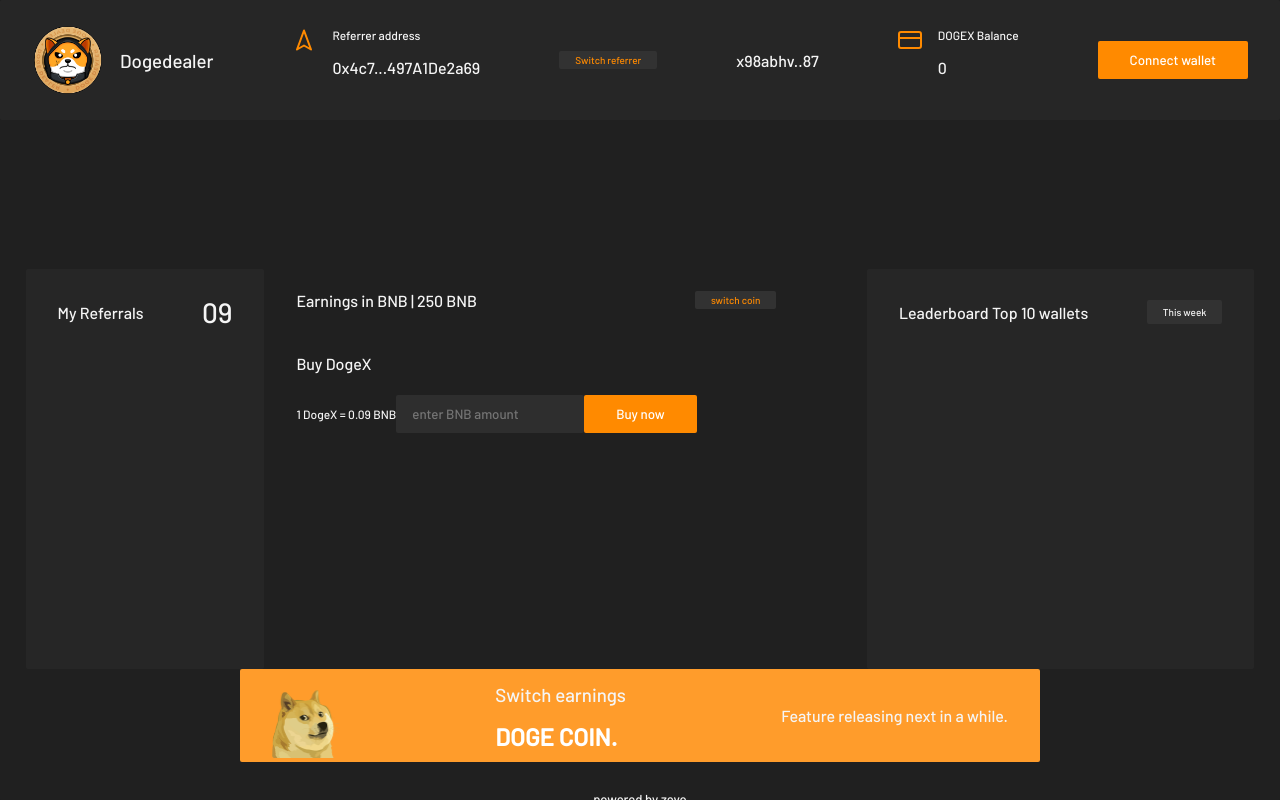
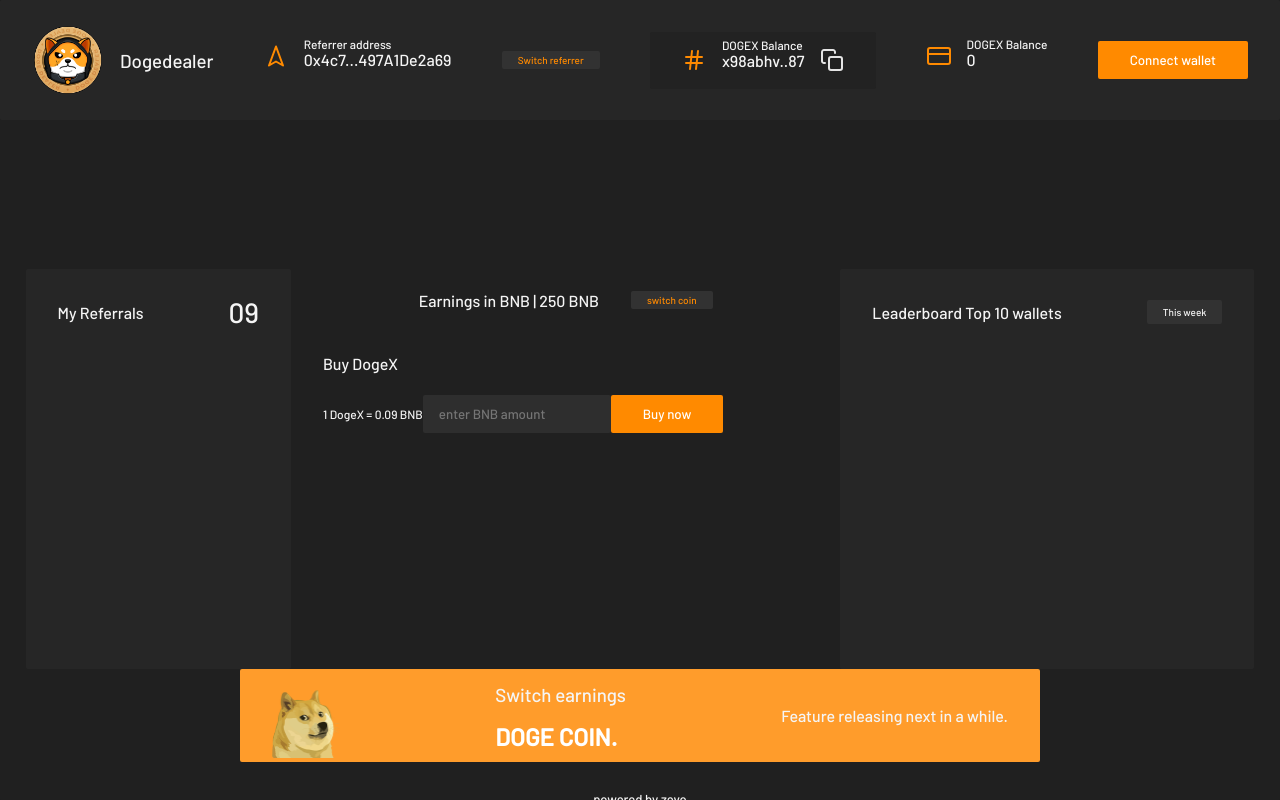
Before and after one commit to zevocorporation/doge-dealer, a Next.js app: page / in a window 1280 px wide. Built offline with nearby package versions, Linux system fonts and the light colour scheme.

Commit message:
feat: implement header

```diff
--- a/pages/index.js
+++ b/pages/index.js
@@ -6,7 +6,7 @@ import styles from '../styles/Home.module.css'
 
 //import patterns
 
-import {Header,Prompt,Card,Form,Footer} from '../patterns'
+import {Header,Prompt,Card,Form,Block, Footer} from '../patterns'
 
 
 //import data
@@ -64,7 +64,7 @@ export default function Home() {
     </Head>
 
     const renderMyEarningsBlock =
-  <block>
+      <block>
       <blockheader>
         <h4>Earnings in BNB     |  250 BNB</h4>
         <button className='button-mini'>
@@ -74,13 +74,17 @@ export default function Home() {
       </block>
 
 
-
+  const buyCoinFormContent =
+    <>
+      <input placeholder='enter BNB amount' />
+    <button>Buy now</button>
+    </>
 
   const renderMain =
     <contentmain >
       <Card variant='referrals-card' />
       <column>{renderMyEarningsBlock}
-        <Form />
+        <Form title={'Buy DogeX'} label={'1 DogeX = 0.09 BNB'} content={buyCoinFormContent} />
       </column>
       <Card variant='leaderboard-card'/>
     </contentmain>
@@ -97,30 +101,19 @@ export default function Home() {
 
 
 
-  const renderReferrerBlock = <blockinformation>
-    <icon>
-      <Image src='/assets/icons/icon-referrer.svg' alt='illustration' width='24px' height='24px' />
-  </icon>
-          <blockcon>
-          <label>
-            Referrer address
-          </label>
-      <p>0x4c7...497A1De2a69</p>
-    </blockcon>
-  </blockinformation>
 
 
-  const renderBalanceBlock = <blockinformation>
+  const renderBalanceBlock = <block>
     <icon>
       <Image src='/assets/icons/icon-balance.svg' alt='illustration' width='24px' height='24px' />
   </icon>
-          <blockcon>
+          <blockcontent>
           <label>
             DOGEX Balance
           </label>
       <p>0</p>
-    </blockcon>
-  </blockinformation>
+    </blockcontent>
+  </block>
 
   // rendering contents
 
@@ -139,9 +132,20 @@ export default function Home() {
 
   const headerContent =
   <>
-      {renderReferrerBlock}
+      <Block />
       <button onClick={(e) => switchReferrerHandler(e)} className='button-mini'>Switch referrer</button>
-      <inputblock><p>x98abhv..87</p></inputblock>
+      <blockinput>
+          <icon>
+      <Image src='/assets/icons/icon-address.svg' alt='illustration' width='24px' height='24px' />
+  </icon>
+        <blockinputcontent>
+          <label>DOGEX Balance</label>
+                  <p>x98abhv..87</p>
+        </blockinputcontent>
+          <icon>
+      <Image src='/assets/icons/icon-copy.svg' alt='illustration' width='24px' height='24px' />
+  </icon>
+      </blockinput>
       {renderBalanceBlock}
       <button onClick={(e)=> connectWalletHandler(e)}>Connect wallet</button>
   </>
--- /dev/null
+++ b/patterns/Block.js
@@ -0,0 +1,27 @@
+
+import Image from 'next/image'
+import React, { useState } from 'react'
+
+const Block = ({ variant, logo, title, content, isLoggedIn }) => {
+
+
+
+    const renderDefaultBlock =
+<block>
+    <icon>
+      <Image src='/assets/icons/icon-referrer.svg' alt='illustration' width='24px' height='24px' />
+    </icon>
+    <blockcontent>
+          <label>
+            Referrer address
+          </label>
+      <p>0x4c7...497A1De2a69</p>
+    </blockcontent>
+  </block>
+
+    return (
+        (!variant && renderDefaultBlock)
+    )
+}
+
+export default Block
--- a/patterns/Form.js
+++ b/patterns/Form.js
@@ -3,17 +3,16 @@ import Image from 'next/image'
 import React, { useState } from 'react'
 import { render } from 'react-dom'
 
-const Form = ({ variant, logo, title, content, isLoggedIn }) => {
+const Form = ({ variant, label, title, content }) => {
 
 
 
     const renderDefaultForm =
       <form>
         <formheader>
-          <h4>Buy DogeX</h4>
-          <label>1 DogeX = 0.09 BNB</label>
-          <input placeholder='enter BNB amount' />
-          <button>Buy now</button>
+          <h4>{title}</h4>
+          <label>{label}</label>
+          {content}
         </formheader>
         </form>
 
--- a/patterns/index.js
+++ b/patterns/index.js
@@ -2,6 +2,7 @@ import Header from './Header'
 import Card from './Card'
 import Prompt from './Prompt'
 import Form from './Form'
+import Block from './Block'
 import Footer from './Footer'
 
-export {Header,Card, Prompt, Form, Footer}
+export {Header,Card, Prompt, Form, Block, Footer}
--- a/styles/globals.css
+++ b/styles/globals.css
@@ -163,8 +163,16 @@ count {
 }
 
 block {
-  display: grid;
-  width: 480px;
+  display: flex;
+  justify-content: center;
+    gap: 16px;
+}
+
+blockcontent {
+  display: flex;
+  flex-direction: column;
+  justify-content: center;
+  line-height: 0px;
 }
 
 blockheader {
@@ -173,6 +181,17 @@ blockheader {
   justify-content: space-between;
   align-items: center;
 }
+
+blockinput {
+  display: flex;
+  background-color: #222222;
+  padding: 12px 32px;
+  gap: 16px;
+  align-items: center;
+  justify-content: center;
+  line-height: 0px;
+}
+
 
 
 banner {
@@ -230,19 +249,7 @@ icon {
   cursor: pointer;
 }
 
-blockinformation {
-  display: flex;
-  justify-content: center;
-    align-items: start;
-    gap: 16px;
-}
 
-blockcon {
-  display: flex;
-  flex-direction: column;
-  justify-content: center;
-  align-items: flex-start;
-}
 
 splash {
   background: url('/assets/splash/splash.png');
```
